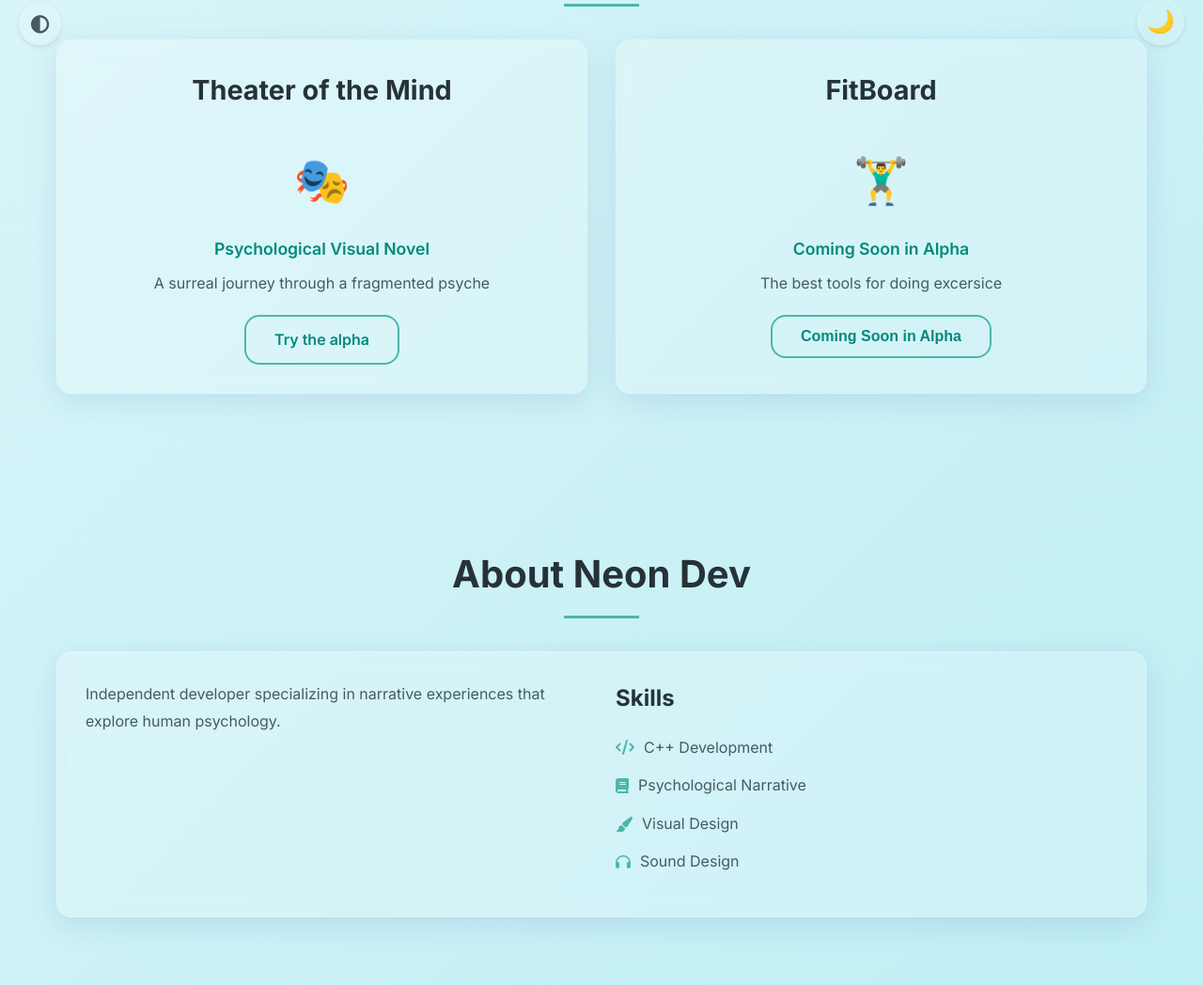
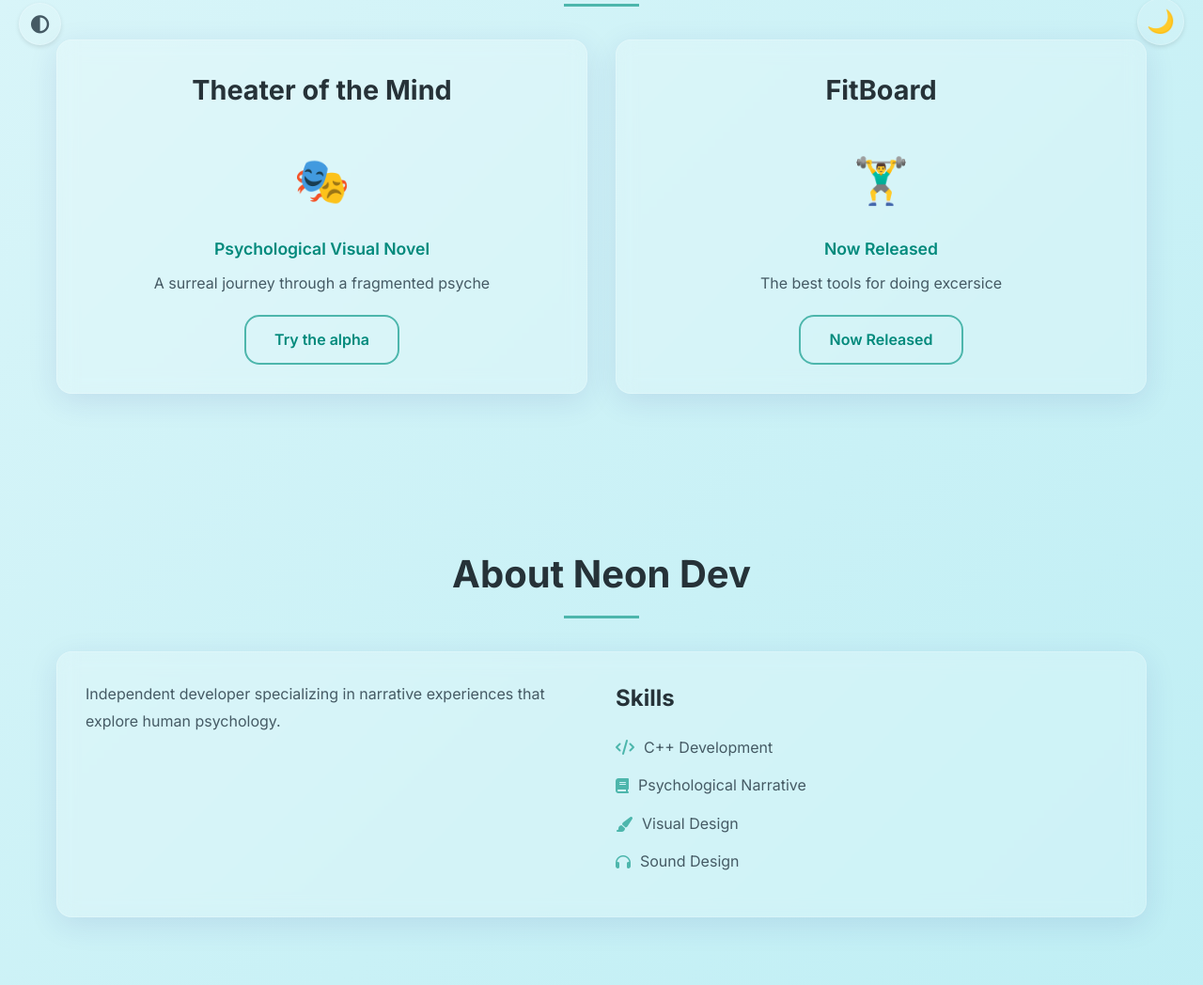
Before and after one commit to DEV-AdriBOT/Neon-Dev-Hub, a website: page index.html in a window 1280 px wide. Shown: the part 732-1780 px from the top of the page at 94% size. Drawn offline with Linux system fonts and the light colour scheme.

Commit message:
Update index.html

```diff
--- a/index.html
+++ b/index.html
@@ -86,12 +86,11 @@
           <div class="game-card-content">
             <h3 data-translate-key="fitboard_title">FitBoard</h3>
             <div class="game-icon">🏋️‍♂️</div>
-            <p class="game-genre" data-translate-key="fitboard_genre">Coming Soon in Alpha</p>
+            <p class="game-genre" data-translate-key="fitboard_genre">Now Released</p>
             <p class="game-description" data-translate-key="fitboard_desc">The best tools for doing excersice</p>
-            <button class="btn btn-outline game-try-alpha" data-game-id="fitboard" disabled data-translate-key="game_coming_soon_btn">Coming Soon in Alpha</button>
+            <a href="https://dev-adribot.github.io/Neon-Dev-Hub/fitboard" class="btn btn-outline game-try-alpha" data-game-id="fitboard">Now Released</a>
           </div>
         </article>
-
       </div>
     </div>
   </section>
```
